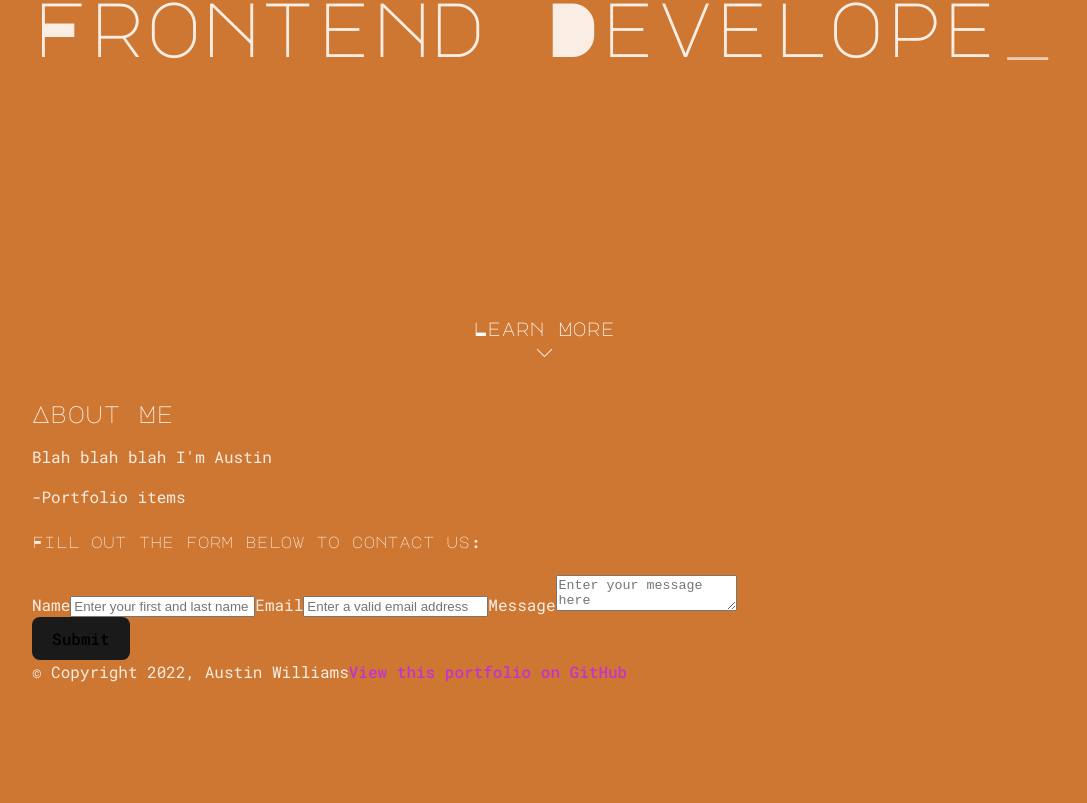
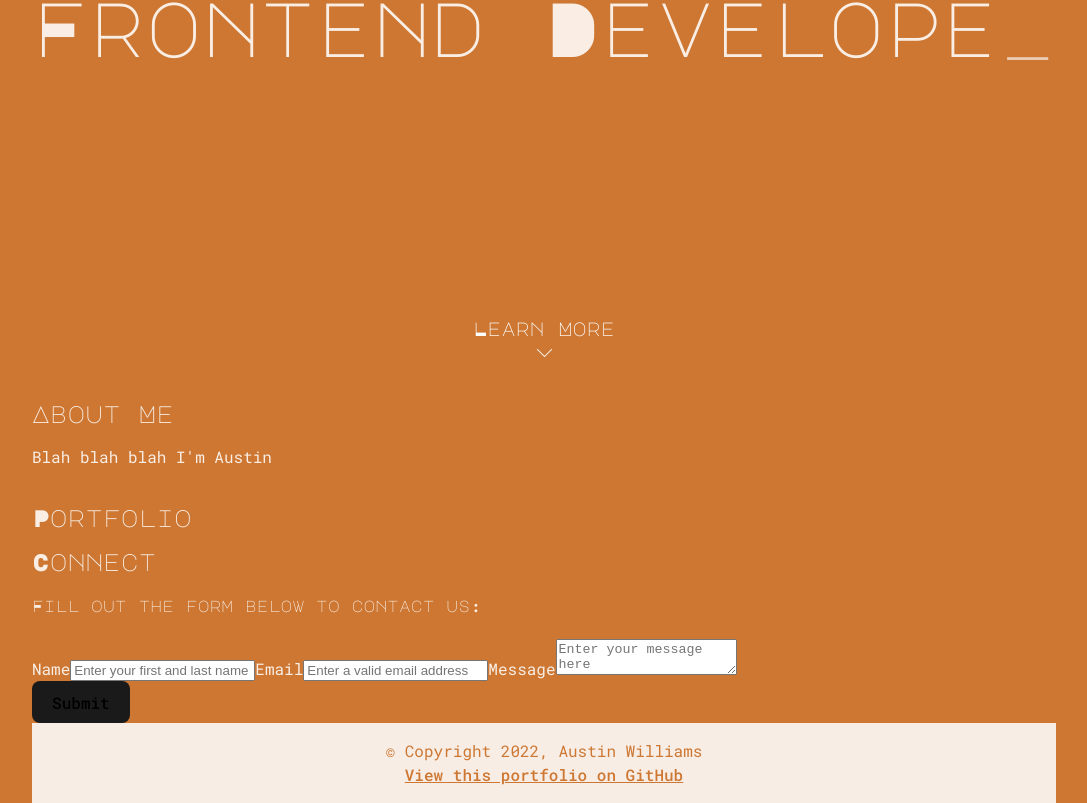
Before and after one commit to austingw/portfolio-site, a React (Vite) app: page / in a window 1280 px wide. Shown: the part 419-1222 px from the top of the page, without its empty margins (96-1183 px from the left). Before the commit the page ends 1103 px from the top, so only its background shows below. Built offline with nearby package versions, Linux system fonts and the light colour scheme.

Commit message:
Add footer styling and page section headers

```diff
--- a/src/components/Contact.jsx
+++ b/src/components/Contact.jsx
@@ -3,6 +3,7 @@ import ContactForm from "./ContactForm";
 export default function Contact() {
   return (
     <div>
+      <h2>Connect</h2>
       <ContactForm />
     </div>
   );
--- a/src/components/Footer.jsx
+++ b/src/components/Footer.jsx
@@ -3,7 +3,9 @@ export default function Footer() {
     <div className="footer">
       <span>© Copyright {new Date().getFullYear()}, Austin Williams</span>
       <span>
-        <a href="">View this portfolio on GitHub</a>
+        <a href="https://github.com/austingw/austingw.github.io">
+          View this portfolio on GitHub
+        </a>
       </span>
     </div>
   );
--- a/src/components/Portfolio.jsx
+++ b/src/components/Portfolio.jsx
@@ -1,3 +1,7 @@
 export default function Portfolio() {
-  return <div>-Portfolio items</div>;
+  return (
+    <div>
+      <h2>Portfolio</h2>
+    </div>
+  );
 }
--- a/src/style.css
+++ b/src/style.css
@@ -23,7 +23,7 @@
 a {
   font-weight: 500;
   color: var(--secondary-color);
-  text-decoration: inherit;
+  text-decoration: underline;
 }
 a:hover {
   color: var(--secondary-alt);
@@ -120,6 +120,28 @@ h5 {
   height: auto;
 }
 
+.footer {
+  background-color: var(--main-color);
+  color: var(--main-backgroundColor);
+  position: static;
+  bottom: 0;
+  display: flex;
+  flex-direction: column;
+  align-items: center;
+  justify-content: center;
+  min-width: 100%;
+  height: 10vh;
+}
+
+.footer a {
+  color: var(--main-backgroundColor);
+}
+
+.footer a:hover {
+  color: var(--secondary-alt);
+  opacity: 70%;
+}
+
 .arrow {
   border: solid var(--main-color);
   border-width: 0 0.5px 0.5px 0;
```
